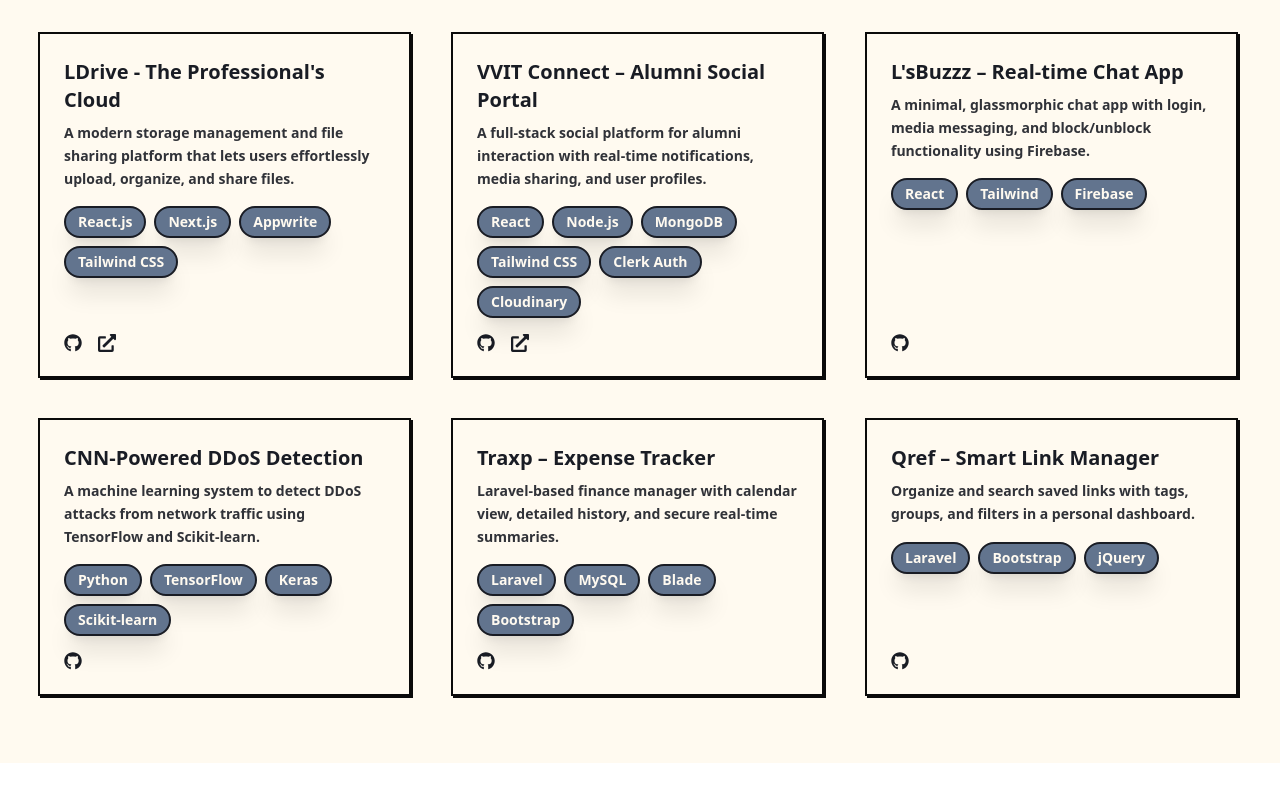
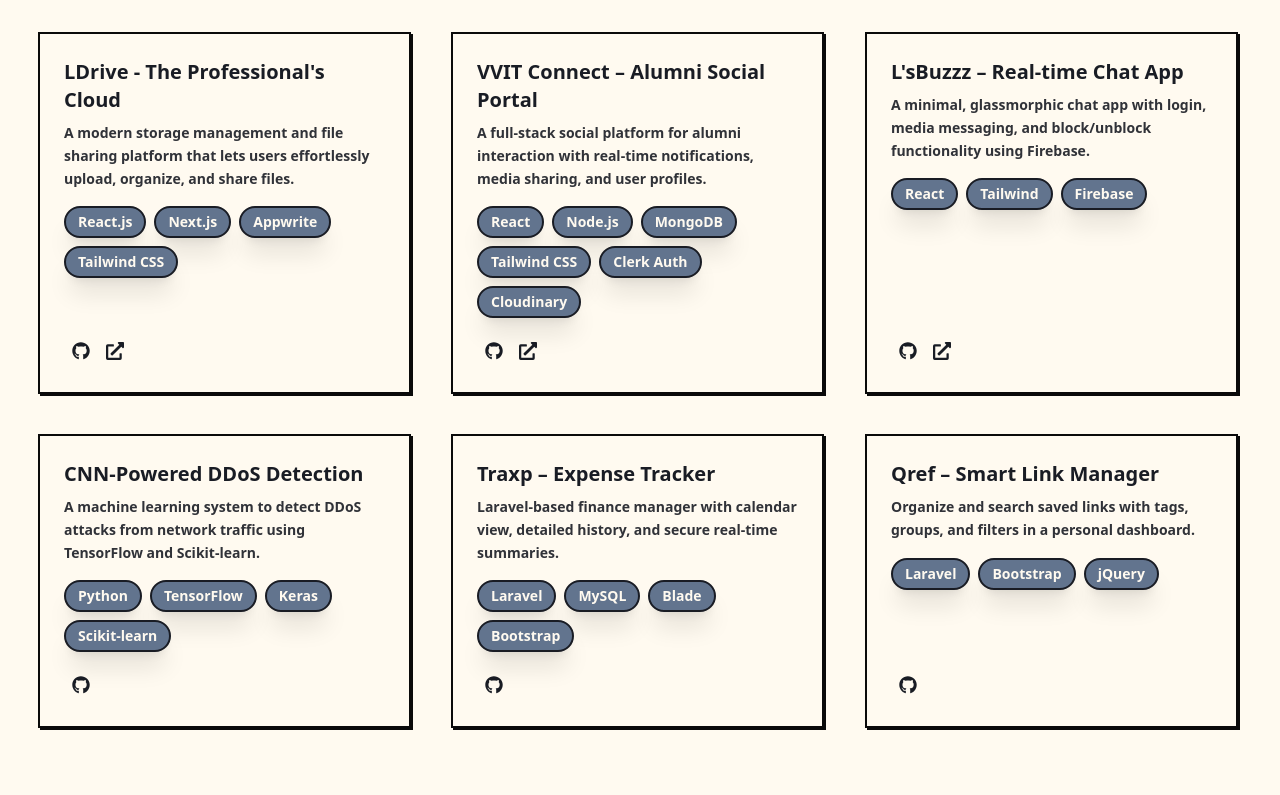
Before and after one commit to LokeshKvms/about-me, a React (Vite) app: page / in a window 1280 px wide. Shown: the part 1230-2025 px from the top of the page. Before the commit the page ends 1993 px from the top, so only its background shows below. Built offline with nearby package versions, Linux system fonts and the light colour scheme.

Commit message:
Update Projects.jsx

```diff
--- a/src/components/Projects.jsx
+++ b/src/components/Projects.jsx
@@ -37,7 +37,7 @@
       "A minimal, glassmorphic chat app with login, media messaging, and block/unblock functionality using Firebase.",
     tech: ["React", "Tailwind", "Firebase"],
     github: "https://github.com/kvmslokesh/l-sbuzzz",
-    live: "#",
+    live: "https://l-sbuzz.onrender.com",
   },
   {
     title: "CNN-Powered DDoS Detection",
@@ -159,7 +159,7 @@
             key={index}
             className="relative group w-full project-card will-change-transform"
           >
-            <div className="absolute inset-0 z-0 bg-neutral-950 dark:bg-white-heat/90 transition-transform duration-300 ease-in-out" />
+            <div className="absolute inset-0 z-0 bg-neutral-950 dark:bg-white-heat/90 transition-transform duration-300 ease-in-out pointer-events-none" />
 
             <div className="relative z-10 h-full flex flex-col justify-between p-6 border-2 border-neutral-950 dark:border-white-heat/90 bg-white-heat dark:bg-black-sheep text-typo dark:text-white-heat transition-transform duration-300 ease-in-out -translate-x-0.5 -translate-y-0.5 group-hover:-translate-x-2 group-hover:-translate-y-2 active:translate-x-0 active:translate-y-0">
               <h3 className="text-xl font-semibold mb-2 group-hover:underline underline-offset-4 decoration-typo dark:decoration-white-heat">
@@ -181,13 +181,14 @@
                 ))}
               </div>
 
-              <div className="flex items-center gap-4 text-lg text-typo dark:text-white-heat mt-auto">
+              <div className="flex items-center text-lg text-typo dark:text-white-heat mt-auto">
                 {project.github && (
                   <a
                     href={project.github}
                     target="_blank"
                     rel="noopener noreferrer"
-                    className="hover:text-slate-600 dark:hover:text-slate-300 transition-colors"
+                    aria-label={`View ${project.title} on GitHub`}
+                    className="p-2 rounded-full hover:scale-145 transition-transform duration-300 ease-in-out"
                   >
                     <FaGithub />
                   </a>
@@ -197,7 +198,8 @@
                     href={project.live}
                     target="_blank"
                     rel="noopener noreferrer"
-                    className="hover:text-slate-600 dark:hover:text-slate-300 transition-colors"
+                    aria-label={`Visit live site for ${project.title}`}
+                    className="p-2 rounded-full hover:scale-145 transition-transform duration-300 ease-in-out"
                   >
                     <FaExternalLinkAlt />
                   </a>
```
